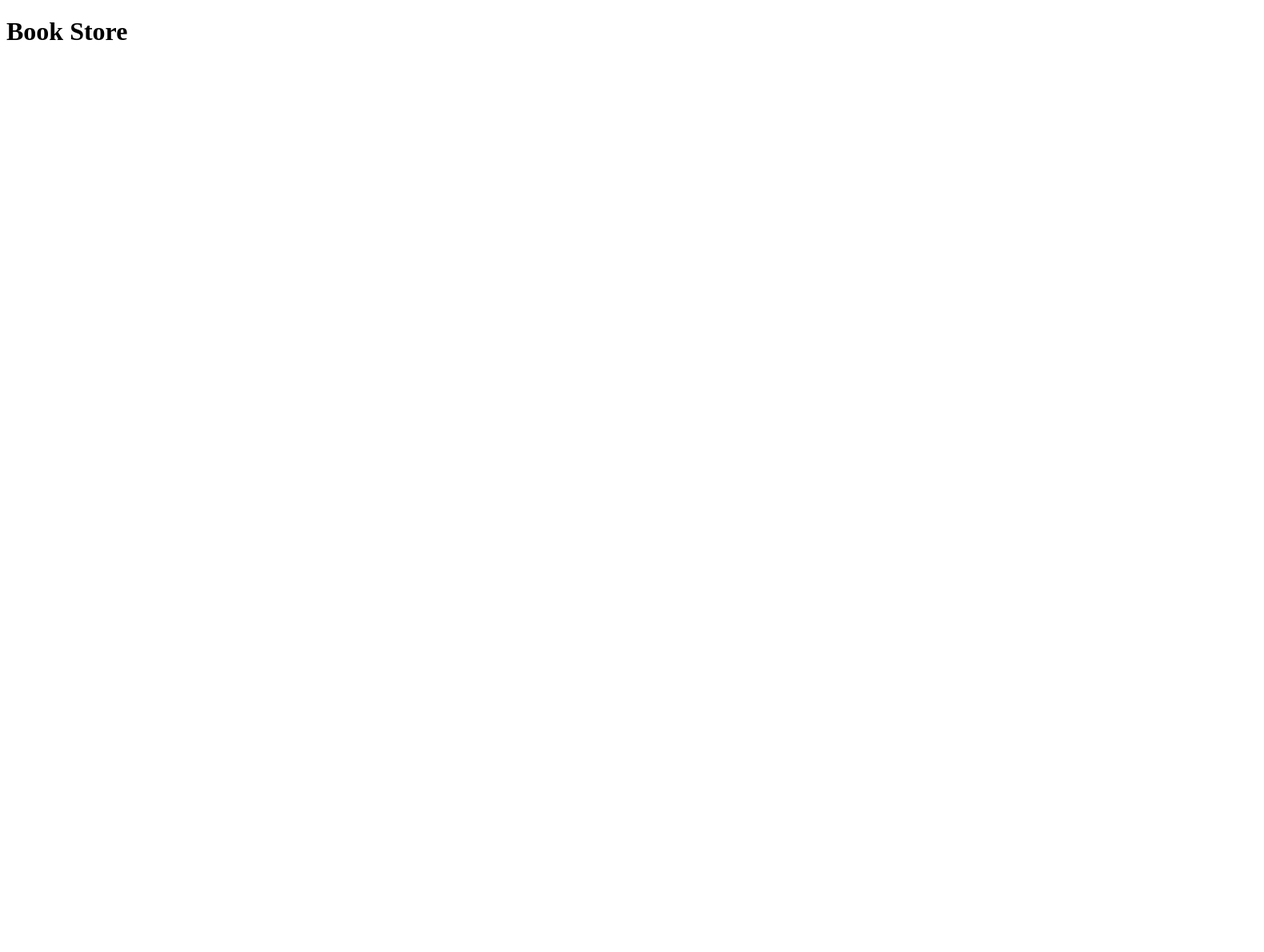
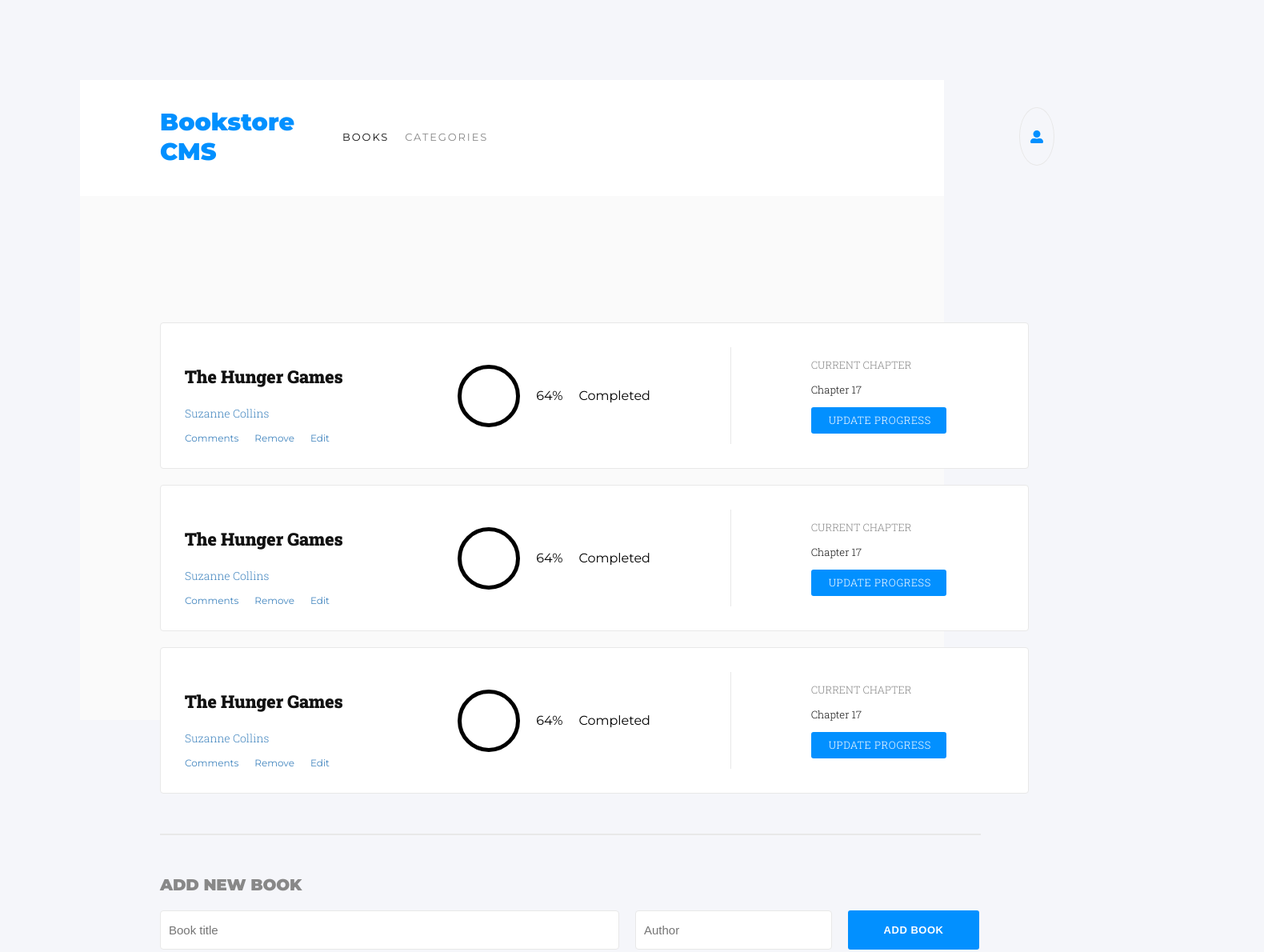
Before and after one commit to samlorlah/bookstore, a React (Create React App) app: page / in a window 1280 px wide. Shown: the top 1190 px of the page at 80% size, 1580 px wide, since content can reach past the window. Before the commit the page ends 800 px from the top, so only its background shows below. Built offline with nearby package versions, Linux system fonts and the light colour scheme.

Commit message:
Modify App.css to style the project

```diff
--- a/package.json
+++ b/package.json
@@ -8,6 +8,9 @@
     "@testing-library/user-event": "^13.5.0",
     "react": "^18.2.0",
     "react-dom": "^18.2.0",
+    "react-icons": "^4.4.0",
+    "react-redux": "^8.0.2",
+    "react-router-dom": "^6.4.0",
     "react-scripts": "5.0.1",
     "web-vitals": "^2.1.4"
   },
--- a/public/index.html
+++ b/public/index.html
@@ -6,6 +6,10 @@
     <meta name="viewport" content="width=device-width, initial-scale=1" />
     <meta name="theme-color" content="#000000" />
     <!-- <link rel="apple-touch-icon" href="%PUBLIC_URL%/logo192.png" /> -->
+
+    <link rel="preconnect" href="https://fonts.googleapis.com">
+    <link rel="preconnect" href="https://fonts.gstatic.com" crossorigin>
+    <link href="https://fonts.googleapis.com/css2?family=Montserrat:wght@400;600;900&family=Roboto+Slab:wght@300;900&display=swap" rel="stylesheet">
 
     <!--
       Notice the use of %PUBLIC_URL% in the tags above.
--- a/src/App.css
+++ b/src/App.css
@@ -0,0 +1,240 @@
+body {
+  padding: 100px;
+  margin: 0;
+  background-color: #f5f6fa;
+  font-family: 'Montserrat', sans-serif;
+  max-width: 100%;
+  overflow-x: hidden;
+}
+
+ul {
+  list-style: none;
+}
+
+li {
+  padding: 0;
+}
+
+.app {
+  background-color: hsl(0, 0%, 98%);
+  width: 100%;
+  min-height: 100vh;
+}
+
+nav {
+  display: flex;
+  justify-content: space-between;
+  align-items: center;
+  height: 5.938rem;
+  margin: 0 0 2.375rem;
+  padding: 1.438rem 6.188rem 1.688rem 6.25rem;
+  background-color: #fff;
+}
+
+.nav-menu {
+  display: flex;
+  align-items: center;
+}
+
+.nav-menu p {
+  font-size: 1.875rem;
+  color: #0290ff;
+  font-weight: bold;
+}
+
+.nav-menu ul {
+  list-style: none;
+  display: flex;
+  gap: 20px;
+  margin-left: 20px;
+}
+
+.nav-menu ul li a {
+  font-size: 0.813rem;
+  font-weight: normal;
+  font-stretch: normal;
+  font-style: normal;
+  line-height: normal;
+  letter-spacing: 1.9px;
+  color: #121212;
+}
+
+.userIconCont {
+  width: 2.813rem;
+  height: 2.813rem;
+  margin: 0 0 0 41.5rem;
+  padding: 0.8rem;
+  border: solid 1px #e8e8e8;
+  border-radius: 50%;
+  display: flex;
+  align-items: center;
+  justify-content: center;
+}
+
+.booksContainer {
+  position: absolute;
+  padding: 100px 100px 150px;
+  width: inherit;
+}
+
+form h3 {
+  font-size: 1.25rem;
+  font-weight: bold;
+  font-stretch: normal;
+  font-style: normal;
+  line-height: normal;
+  letter-spacing: -0.18px;
+  color: #888;
+}
+
+.form-control {
+  width: 80%;
+  display: grid;
+  grid-template-columns: 7fr 3fr 2fr;
+  gap: 20px;
+}
+
+.form-control button {
+  font-size: 0.813rem;
+  font-weight: bold;
+  font-stretch: normal;
+  font-style: normal;
+  line-height: normal;
+  letter-spacing: 0.5px;
+  text-align: center;
+  color: #fff;
+  border: none;
+  border-radius: 3px;
+  background-color: #0290ff;
+}
+
+.form-control input {
+  padding: 15px 10px;
+  border-radius: 4px;
+  border: solid 1px #e8e8e8;
+  background-color: #fff;
+  color: #121212;
+  font-size: 15px;
+}
+
+.bookLists {
+  list-style: none;
+  padding: 0;
+}
+
+.bookLists > li {
+  padding: 30px;
+  width: 80%;
+  border-radius: 4px;
+  border: solid 1px #e8e8e8;
+  background-color: #fff;
+  display: grid;
+  grid-template-columns: 1fr 1fr 1fr;
+  margin: 20px 0;
+}
+
+.list-action-btns {
+  display: flex;
+  gap: 20px;
+  padding: 0;
+}
+
+.list-action-btns li {
+  font-size: 12px;
+  font-weight: 300;
+  font-stretch: normal;
+  font-style: normal;
+  line-height: normal;
+  letter-spacing: normal;
+  color: #4386bf;
+}
+
+.bookLists .title {
+  font-family: 'Roboto Slab', serif;
+  font-size: 1.375rem;
+  font-weight: bold;
+  font-stretch: normal;
+  font-style: normal;
+  letter-spacing: -0.2px;
+  color: #121212;
+  padding: 0;
+}
+
+.bookLists .author {
+  font-family: 'Roboto Slab', serif;
+  font-size: 0.875rem;
+  font-weight: 300;
+  font-stretch: normal;
+  font-style: normal;
+  letter-spacing: normal;
+  color: #4386bf;
+}
+
+.chart {
+  width: 4.25rem;
+  height: 4.25rem;
+  border-style: solid;
+  border-width: 5px;
+  border-color: linear-gradient(to bottom, #307bbe, #379cf6);
+  border-image-slice: 1;
+  border-radius: 50%;
+}
+
+.completion-status {
+  display: flex;
+  border-right: 1px solid #e8e8e8;
+  align-items: center;
+  gap: 20px;
+}
+
+.chapter-section {
+  margin-left: 100px;
+}
+
+.chapter-section p {
+  font-family: 'Roboto Slab', serif;
+  font-size: 0.813rem;
+  font-weight: 300;
+  font-stretch: normal;
+  font-style: normal;
+  line-height: normal;
+  letter-spacing: normal;
+  color: #121212;
+}
+
+.chapter-section button{
+  padding: 0.438rem 1.188rem 0.5rem 1.375rem;
+  border-radius: 3px;
+  background-color: #0290ff;
+  border: none;
+  font-family: 'Roboto Slab', serif;
+  font-size: 0.813rem;
+  font-weight: 300;
+  font-stretch: normal;
+  font-style: normal;
+  line-height: normal;
+  letter-spacing: 0.5px;
+  text-align: center;
+  color: #fff;
+}
+
+.categoriesContainer {
+  position: absolute;
+  padding: 100px 100px 150px;
+  width: 100%;
+}
+
+.categoriesContainer button {
+  padding: 0.438rem 1.188rem 0.5rem 1.375rem;
+  font-size: 0.813rem;
+  font-weight: bold;
+  font-stretch: normal;
+  font-style: normal;
+  line-height: normal;
+  letter-spacing: 0.5px;
+  text-align: center;
+  color: #fff;
+  border: none;
+  border-radius: 3px;
+  background-color: #0290ff;
+}
--- a/src/App.js
+++ b/src/App.js
@@ -1,9 +1,19 @@
 import './App.css';
+import { BrowserRouter as Router, Routes, Route } from 'react-router-dom';
+import BooksContainer from './components/BooksContainer';
+import CategoriesContainer from './components/CategoriesContainer';
+import Nav from './components/Nav';
 
 function App() {
   return (
-    <div className="App">
-      <h1>Book Store</h1>
+    <div className="app">
+      <Router>
+        <Nav />
+        <Routes>
+          <Route exact path="/" element={<BooksContainer />} />
+          <Route path="/categories" element={<CategoriesContainer />} />
+        </Routes>
+      </Router>
     </div>
   );
 }
```
Also changed, not shown: 1 other file (tests, documents, lock files or other folders).
